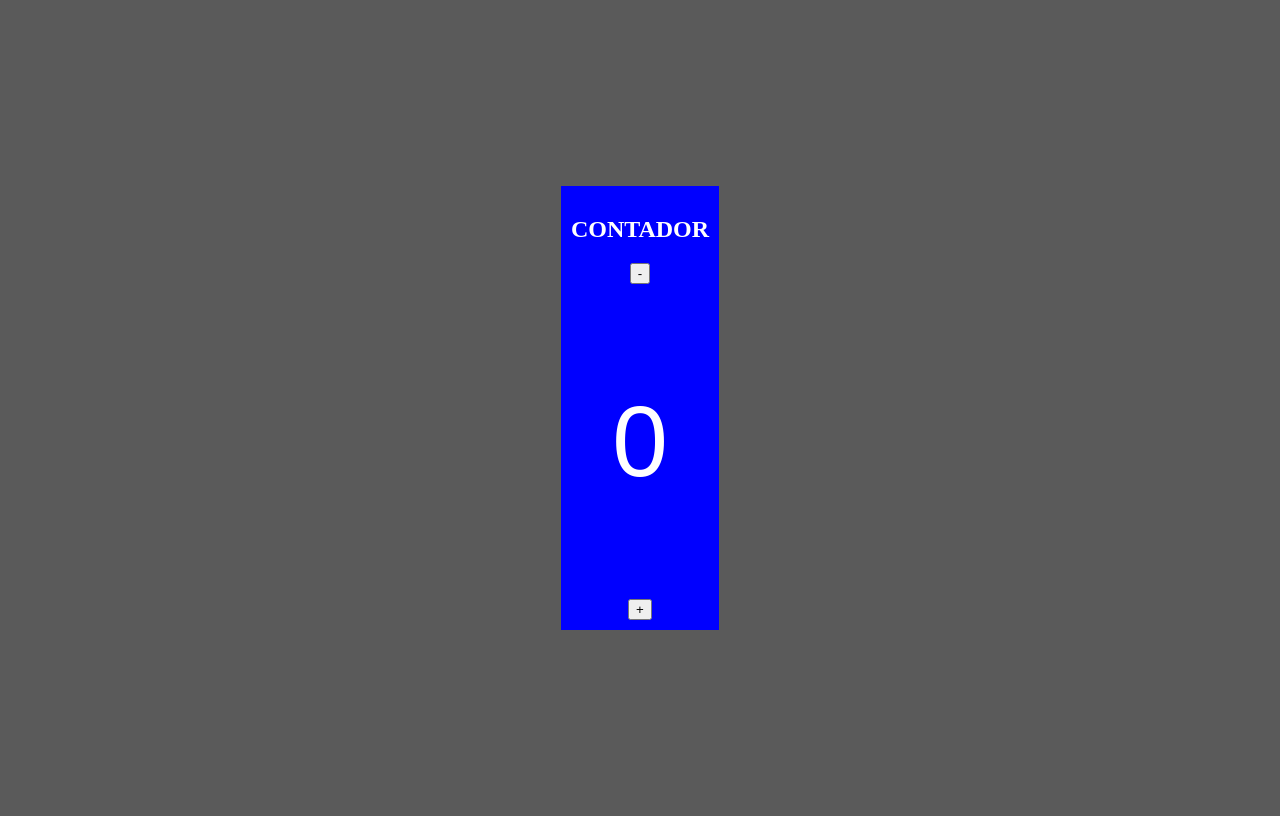
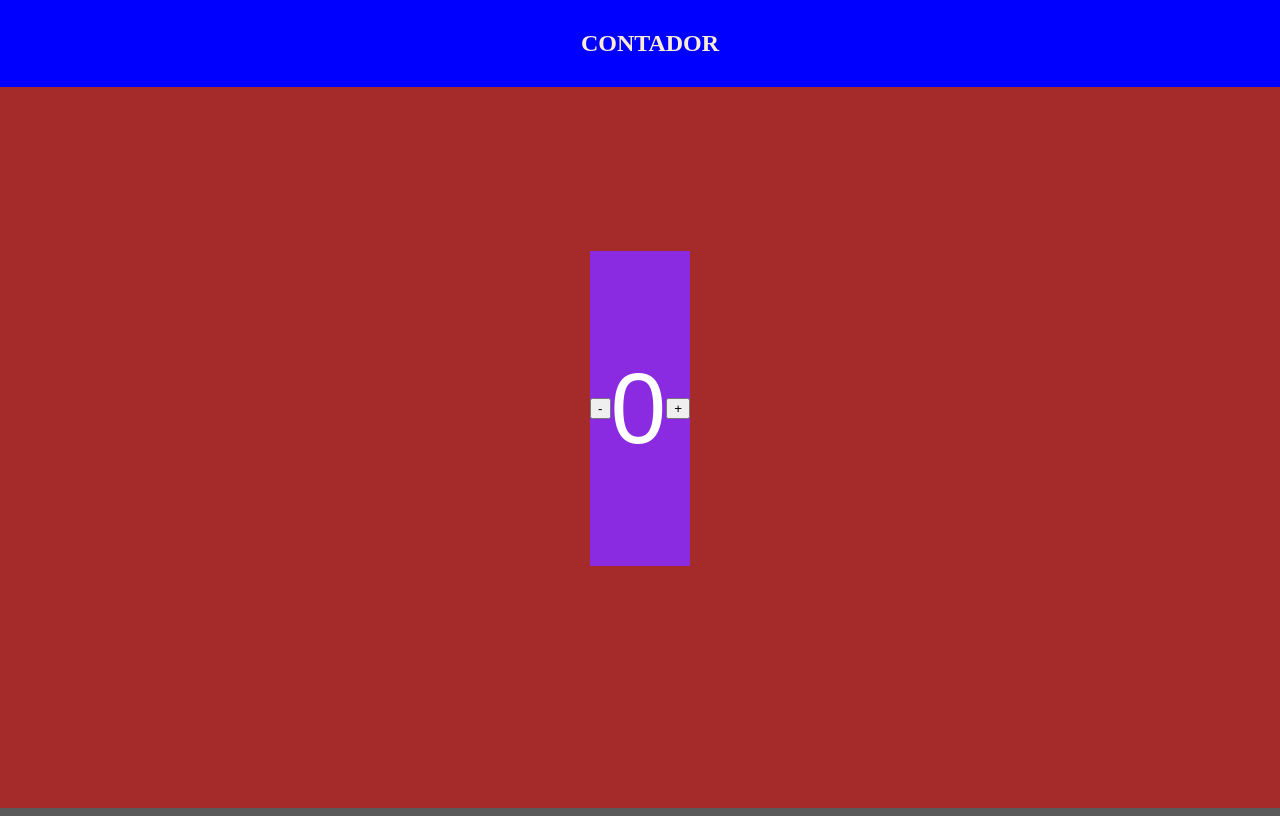
Before and after one commit to doug535/novocontador, a plain HTML site: page index.html in a window 1280 px wide. Drawn offline with Linux system fonts and the light colour scheme.

Commit message:
Correção erros CSS
Tentativas de corrigir  borda CSS, ainda não funciona.

```diff
--- a/estilo.css
+++ b/estilo.css
@@ -1,6 +1,7 @@
 style
 * {
     margin: 0;
+    padding: 0;
     box-sizing: border-box;
 }
 
@@ -13,11 +14,47 @@ body {
     align-items: center;
 }
 
-section {
+.titulo {
     background-color: blue;
     padding: 10px;
     text-align: center;
+    display: flex;
+    justify-content: center;
+    align-items: center;
+    position: absolute;
+    top: 0px;
+    left: 0px;
+    width: 100vw;
 
+}
+
+#CorpoDoContador {
+    margin: 0;
+    padding: 0;
+    display: flex;
+    justify-content: center;
+    align-items: center;
+    flex-direction: column;
+    min-height: 100vh;
+    min-width: 100vw;
+    background-color: brown;
+
+}
+
+.contador {
+
+    background-color: blueviolet;
+    display: flex;
+    justify-content: center;
+    align-items: center;
+
+}
+
+h1 {
+    color: antiquewhite;
+    display: grid;
+    justify-content: center;
+    align-items: flex-start;
 }
 
 p{
--- a/index.html
+++ b/index.html
@@ -6,18 +6,24 @@
     <meta name="viewport" content="width=device-width, initial-scale=1.0">
     <title>Contador</title>
     <link rel="stylesheet" href="estilo.css">
+    <script src="script.js" defer ></script>
 </head>
 <body>
 
-    <section>
+    <section id="CorpoDoContador">
 
-        <h1>CONTADOR</h1>
-        <button onclick="subtrair()">-</button>
-        <p id = "#resultado">0</p>
+        <div class="titulo">
+            <h1>CONTADOR</h1>
+        </div>
+
+        <div class="contador">
+         <button onclick="subtrair()">-</button>
+        <p id = "resultado">0</p>
         <button onclick="adicionar()">+</button>
+        <div id="MaisZeroMenos"></div>
+        </div>
 
     </section>
 
-    <script src="script.js"></script>
    </body>
 </html>
```
